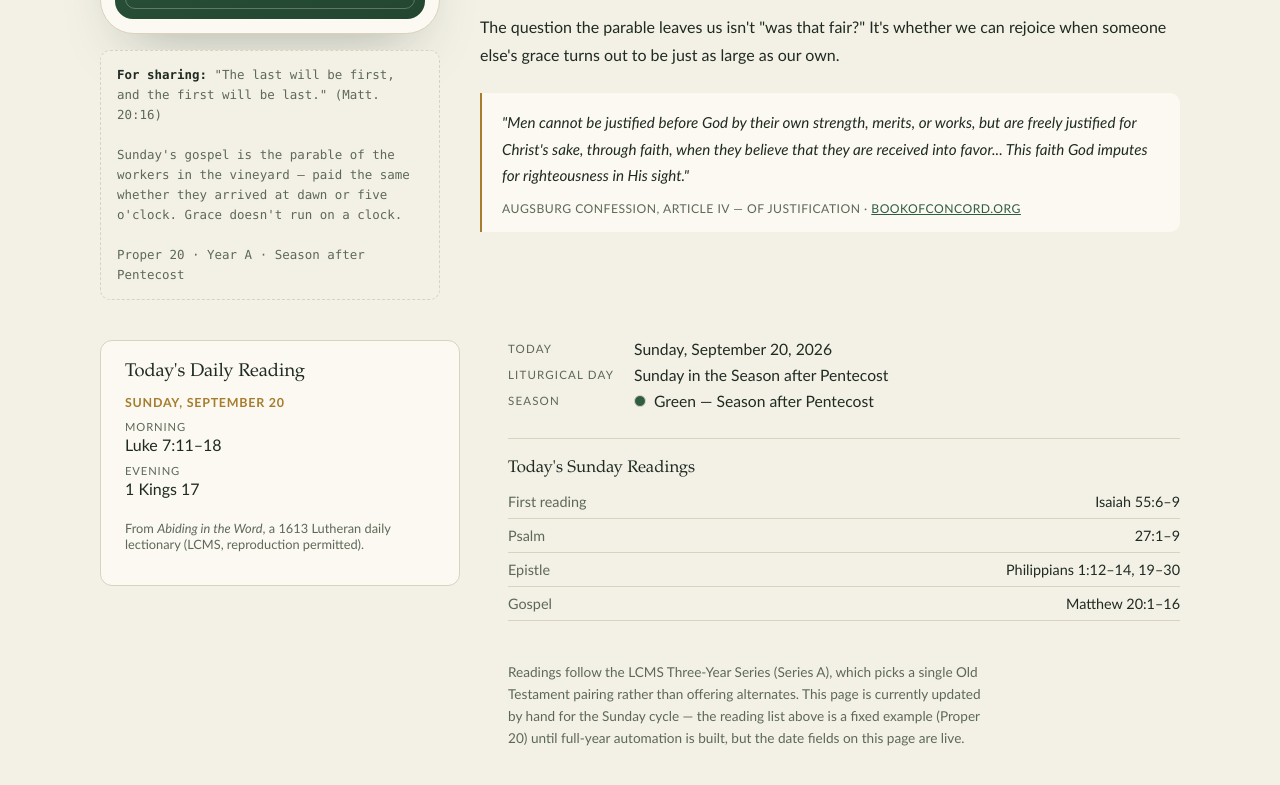
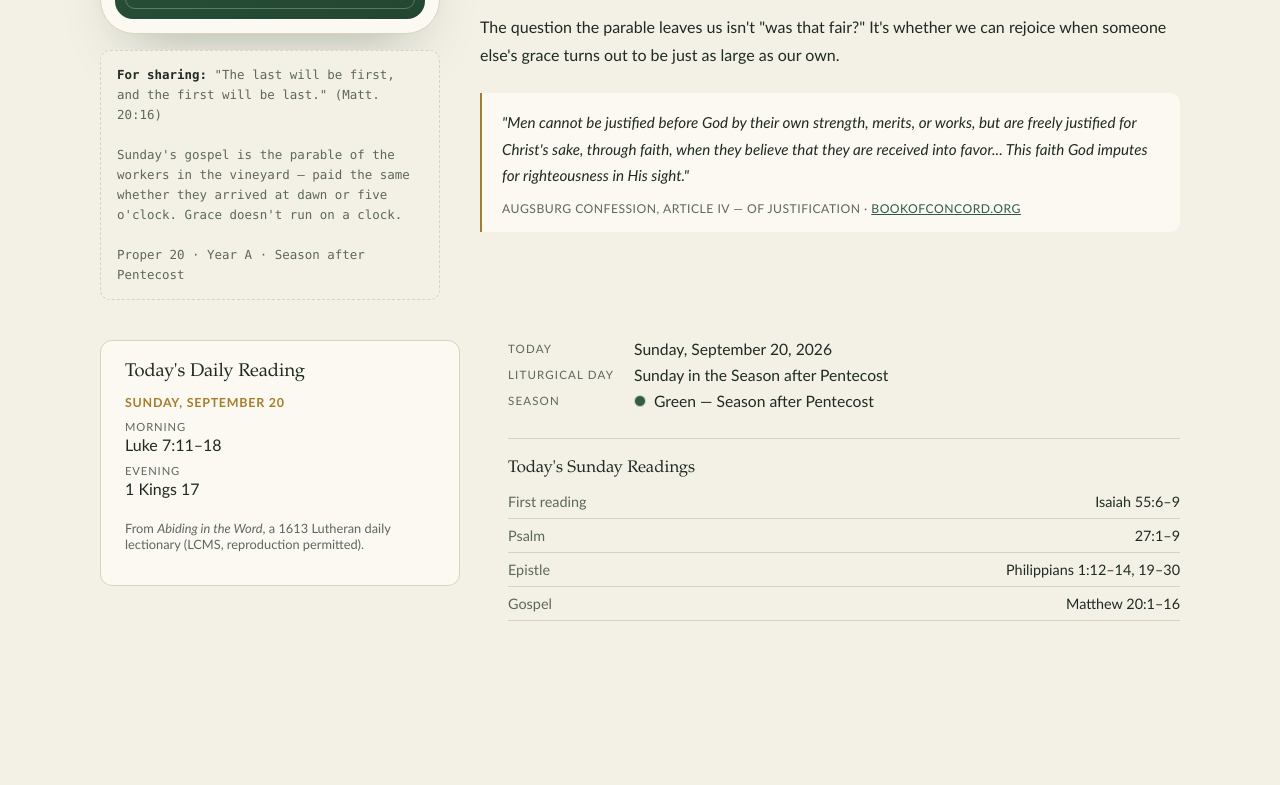
Before and after one commit to de46vil330/lectionary-devotional, a plain HTML site: page index.html in a window 1280 px wide. Shown: the part 520-1305 px from the top of the page. After the commit the page ends 1205 px from the top, so only its background shows below. Drawn offline with Linux system fonts and the light colour scheme.

Commit message:
Remove methodology note from bottom of Sunday panel
Co-Authored-By: Claude Sonnet 5 <noreply@anthropic.com>

```diff
--- a/index.html
+++ b/index.html
@@ -538,13 +538,8 @@
           <li><span>Gospel</span><span>Matthew 20:1&ndash;16</span></li>
         </ul>
       </div>
-
-      <p class="note">
-        Readings follow the LCMS Three-Year Series (Series A), which picks a single Old Testament pairing rather than offering alternates. This page is currently updated by hand for the Sunday cycle &mdash; the reading list above is a fixed example (Proper 20) until full-year automation is built, but the date fields on this page are live.
-      </p>
     </div>
   </div>
-
 
 </div>
 
```
